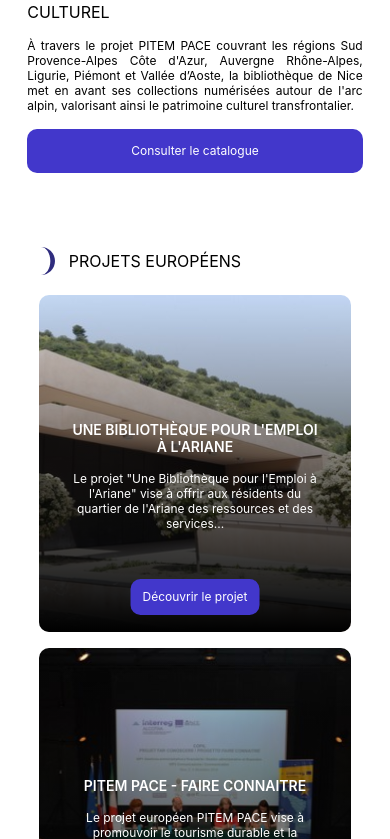
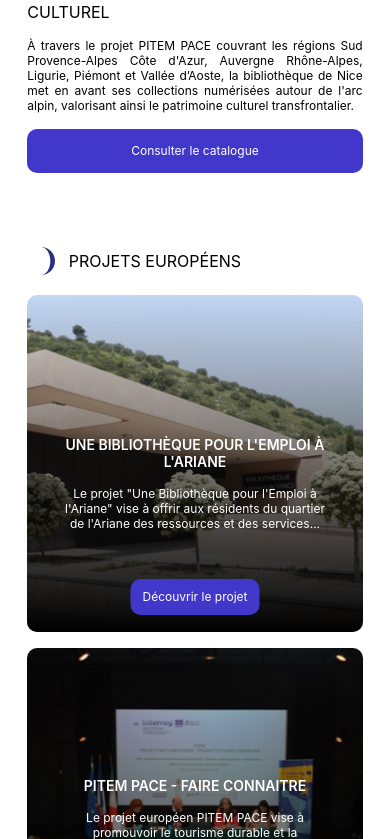
Before and after one commit to Aurore-Dimech/A11Y_2024_IIM, a React (Create React App) app: page / in a window 390 px wide. Shown: the part 2821-3660 px from the top of the page. Built offline with nearby package versions, Linux system fonts and the light colour scheme; the HTML template or start-up script is replaced by a standard one.

Commit message:
FIXED minor bug responsive main page

```diff
--- a/src/components/css/EuropeanProjects.css
+++ b/src/components/css/EuropeanProjects.css
@@ -85,7 +85,8 @@
 
     .projects img {
         height: 40vh;
-        width: 80vw;
+        /* width: 80vw; */
+        width: 100%;
         border-radius: 10px;
     }
 
```
